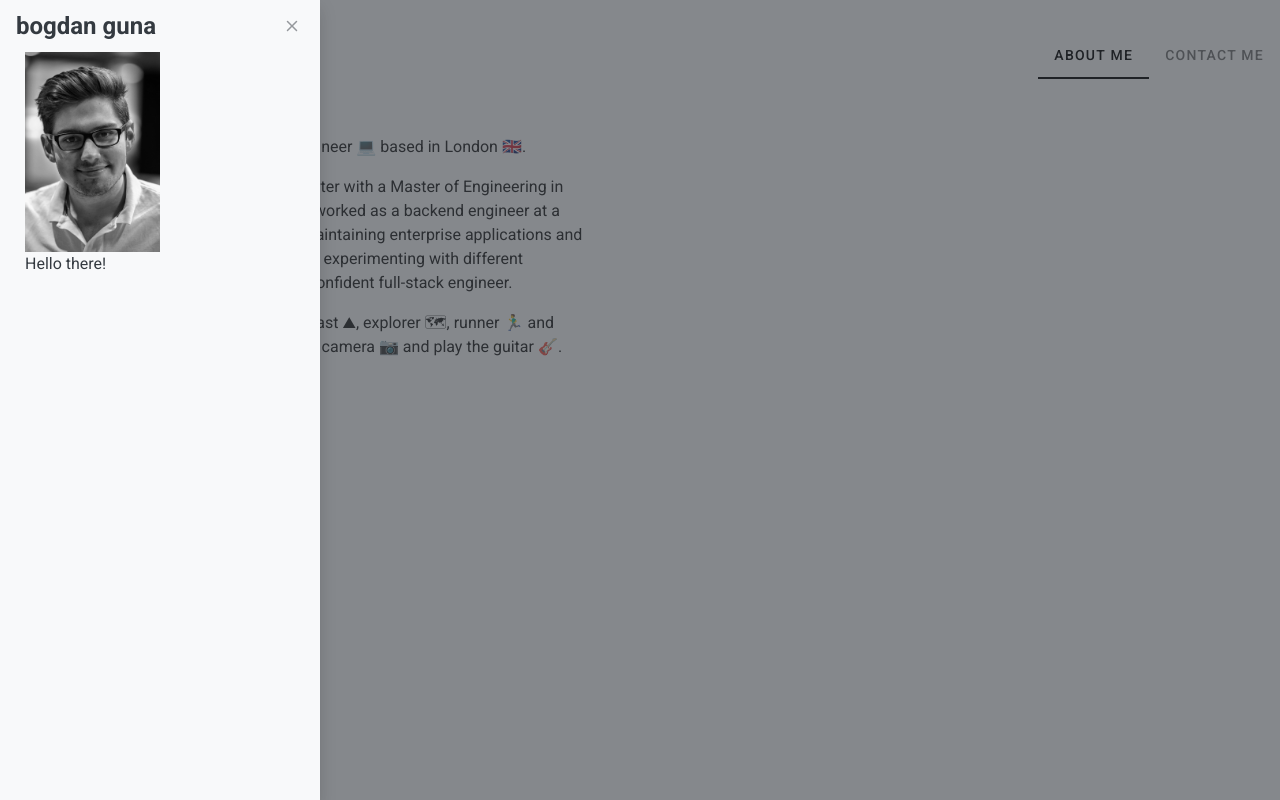
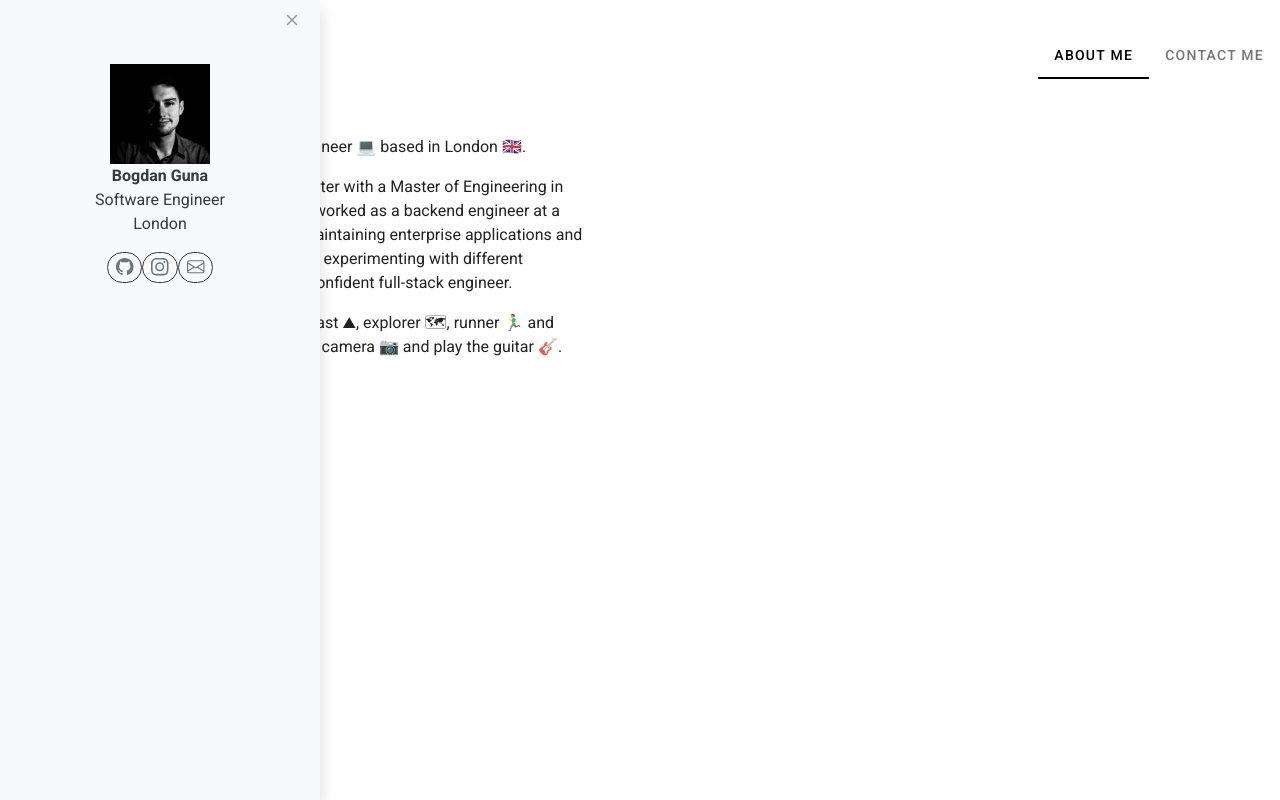
Before and after one commit to bgguna/profile, a Vue app in the folder client/: page / in a window 1280 px wide. Both pictures are taken after a click on the button 17 px from the left and 15 px from the top of the page. Built offline with nearby package versions, Linux system fonts and the light colour scheme.

Commit message:
update frontend components

```diff
--- a/client/package.json
+++ b/client/package.json
@@ -1,5 +1,5 @@
 {
-  "name": "client",
+  "name": "bgguna",
   "version": "0.1.0",
   "private": true,
   "scripts": {
--- a/client/public/index.html
+++ b/client/public/index.html
@@ -4,7 +4,6 @@
     <meta charset="utf-8">
     <meta http-equiv="X-UA-Compatible" content="IE=edge">
     <meta name="viewport" content="width=device-width,initial-scale=1.0">
-    <link rel="icon" href="<%= BASE_URL %>favicon.ico">
     <title><%= htmlWebpackPlugin.options.title %></title>
     <link rel="stylesheet" href="https://fonts.googleapis.com/css?family=Roboto:100,300,400,500,700,900">
     <link rel="stylesheet" href="https://cdn.jsdelivr.net/npm/@mdi/font@latest/css/materialdesignicons.min.css">
--- a/client/src/App.vue
+++ b/client/src/App.vue
@@ -2,22 +2,32 @@
   <v-app>
     <div>
       <div class="side-profile">
-        <b-button v-b-toggle.profile variant="outline-dark" size="sm"><b-icon-list></b-icon-list></b-button>
-        <b-sidebar id="profile" title="bogdan guna" backdrop shadow>
+        <b-button v-b-toggle.profile variant="outline-dark" size="sm">
+          <span class="when-closed"><b-icon icon="chevron-right"/></span>
+        </b-button>
+        <b-sidebar class="profile" id="profile" shadow>
           <div class="sidebar-info">
-            <img src="@/assets/images/profile_bw.jpg" width="135px" height="200px">
-            <p>
-              Hello there!
-            </p>
+            <br>
+            <div class="profile-img" align="center">
+              <img src="@/assets/images/profile_bw.jpg" width="100px" height="100px">
+            </div>
+            <div class="profile-description" align="center">
+              <p>
+                <b>Bogdan Guna</b><br>
+                Software Engineer<br>
+                London
+              </p>
+            </div>
+            <div class="profile-urls" align="center">
+              <b-button href="https://github.com/bgguna" pill variant="outline-dark" size="sm"><b-icon icon="github" variant="secondary"/></b-button>
+              <b-button href="https://instagram.com/bgguna" pill variant="outline-dark" size="sm"><b-icon icon="instagram" variant="secondary"/></b-button>
+              <b-button href="https://t.me/bgguna" pill variant="outline-dark" size="sm"><b-icon icon="envelope" variant="secondary"/></b-button>
+            </div>
           </div>
         </b-sidebar>
       </div>
       <div class="tabs">
-        <v-tabs
-          background-color="white"
-          color="black"
-          right
-        >
+        <v-tabs background-color="white" color="black" right>
           <v-tab>about me</v-tab>
           <v-tab>contact me</v-tab>
 
@@ -41,6 +51,7 @@ import VueAxios from 'vue-axios';
 
 import About from '@/components/About.vue'
 import Contact from '@/components/Contact.vue'
+
 import { BootstrapVue, BootstrapVueIcons } from 'bootstrap-vue'
 
 import 'bootstrap/dist/css/bootstrap.css'
@@ -68,8 +79,13 @@ export default {
   max-width: 600px;
 }
 
-.sidebar-info {
+.profile {
+  max-width: 200px;
+}
+
+.collapse-info {
   padding-left: 25px;
   padding-right: 25px;
 }
+
 </style>
--- a/client/src/components/Contact.vue
+++ b/client/src/components/Contact.vue
@@ -8,42 +8,28 @@
     <div>
       <b-form @submit="onSubmit" @reset="onReset" v-if="show">
         <b-form-group id="input-group-1" label="Email:" label-for="input-1">
-          <b-form-input
-            id="input-1"
-            v-model="form.email"
-            type="email"
-            required
-            placeholder="enter your email address"
-          ></b-form-input>
+          <b-form-group-prepend is-text>
+            <b-icon icon="envelope"></b-icon>
+          </b-form-group-prepend>
+          <b-form-input id="input-1" v-model="form.email" type="email" required placeholder="enter your email address"></b-form-input>
         </b-form-group>
 
         <b-form-group id="input-group-2" label="Phone:" label-for="input-2">
-          <b-form-input
-            id="input-2"
-            v-model="form.phone"
-            required
-            placeholder="enter your phone number"
-          ></b-form-input>
+          <b-form-group-prepend is-text>
+            <b-icon icon="telephone"></b-icon>
+          </b-form-group-prepend>
+          <b-form-input id="input-2" v-model="form.phone" placeholder="enter your phone number"></b-form-input>
         </b-form-group>
 
         <b-form-group id="input-group-3" label="Name:" label-for="input-3">
-          <b-form-input
-            id="input-3"
-            v-model="form.name"
-            required
-            placeholder="enter your name"
-          ></b-form-input>
+          <b-form-group-prepend is-text>
+            <b-icon icon="person-fill"></b-icon>
+          </b-form-group-prepend>
+          <b-form-input id="input-3" v-model="form.name" required placeholder="enter your name"></b-form-input>
         </b-form-group>
 
         <b-form-group id="input-group-4" label="Message:">
-          <b-form-textarea
-            id="input-4"
-            v-model="form.message"
-            placeholder="write your message"
-            rows="3"
-            max-rows="6"
-          ></b-form-textarea>
-
+          <b-form-textarea id="input-4" v-model="form.message" placeholder="write your message" rows="3" max-rows="9" required></b-form-textarea>
           <pre class="mt-3 mb-0">{{ text }}</pre>
         </b-form-group>
 
@@ -151,7 +137,7 @@ export default {
   padding-right: 10px;
   padding-bottom: 20px;
 
-  max-width: 380px;
+  max-width: 450px;
 }
 
 .button {
```
Also changed, not shown: client/src/assets/images/profile_bw.jpg, 1 other file (tests, documents, lock files or other folders).
